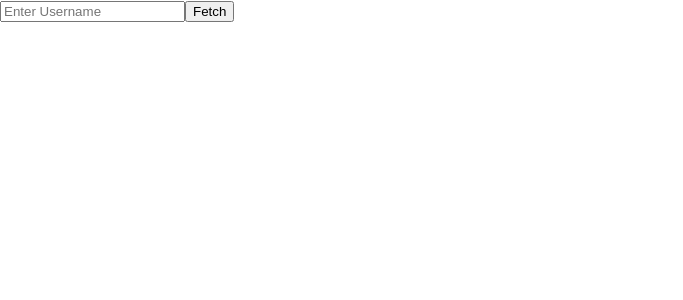
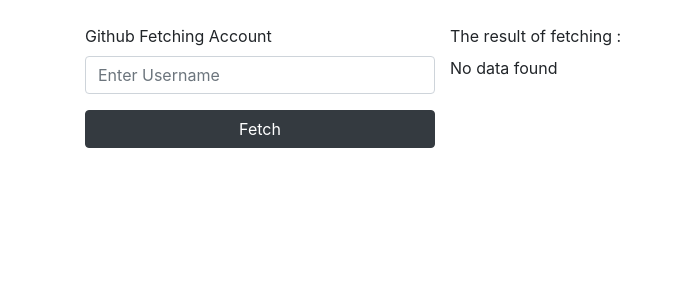
Before and after one commit to hidesignsdev/happy-team, a React (Create React App) app: page / in a window 1280 px wide. Shown: the top 300 px of the page, without its empty margins (0-683 px from the left). Built offline with nearby package versions, Linux system fonts and the light colour scheme.

Commit message:
display user Info

```diff
--- a/package.json
+++ b/package.json
@@ -6,6 +6,7 @@
     "@testing-library/jest-dom": "^4.2.4",
     "@testing-library/react": "^9.3.2",
     "@testing-library/user-event": "^7.1.2",
+    "lodash": "^4.17.15",
     "react": "^16.13.1",
     "react-dom": "^16.13.1",
     "react-redux": "^7.2.0",
--- a/public/index.html
+++ b/public/index.html
@@ -24,6 +24,9 @@
       work correctly both with client-side routing and a non-root public URL.
       Learn how to configure a non-root public URL by running `npm run build`.
     -->
+    <link rel="stylesheet" href="https://maxcdn.bootstrapcdn.com/bootstrap/4.0.0/css/bootstrap.min.css" integrity="sha384-Gn5384xqQ1aoWXA+058RXPxPg6fy4IWvTNh0E263XmFcJlSAwiGgFAW/dAiS6JXm" crossorigin="anonymous">
+
+    <script src="https://kit.fontawesome.com/a92919ebd1.js" crossorigin="anonymous"></script>
     <title>React App</title>
   </head>
   <body>
--- a/src/components/GithubFetchInfo.js
+++ b/src/components/GithubFetchInfo.js
@@ -1,32 +1,67 @@
 import React, { Component } from 'react';
 import { fetchGithubAcc } from '../actions';
-import {connect} from 'react-redux'
+import { connect } from 'react-redux'
+import { isEmpty } from 'lodash'
 
 class GithubFetchInfo extends Component {
     constructor(props) {
         super(props);
-        this.state={
-            username:""
+        this.state = {
+            username: ""
         }
     }
-    isChange=(event)=>{
+    isChange = (event) => {
         this.setState({
-            username:event.target.value
+            username: event.target.value
         })
     }
-    handleFetch=()=>{
+    handleFetch = () => {
         this.props.fetchingGithubInfo(this.state.username)
     }
 
 
     render() {
-        let githubAccount=this.props.data
-        console.log('account detail:',githubAccount);
-        console.log(this.props.loading)
+        let githubAccount = this.props.data
+        console.log('account detail:', githubAccount);
+
         return (
-            <div>
-                   <input type="text" placeholder="Enter Username" onChange={(event)=>{this.isChange(event)}}/>
-                    <button onClick={this.handleFetch}>Fetch</button>
+            <div className="container">
+                <div className="row">
+                    <div className="col-4">
+                        <div className="form-group mt-4">
+                            <label for="exampleInputEmail1">Github Fetching Account </label>
+                            <input type="text" className="form-control" placeholder="Enter Username" onChange={(event) => { this.isChange(event) }} />
+                        </div>
+                        <button className="btn btn-block btn-dark" onClick={this.handleFetch}>Fetch</button>
+                    </div>
+                    {!isEmpty(githubAccount) ?
+
+                        <div className="col-8">
+                            <div className="card-deck mt-4">
+                                <img className="card-img-top" src={githubAccount.avatar_url} alt="avartar" />
+                                <div className="card-body">
+                                    <h4 className="card-title">{githubAccount.name}</h4>
+                                    <h6 className="card-tile">{githubAccount.login}</h6>
+                                    <p className="card-text">{githubAccount.bio}</p>
+                                    <span className="row ml-1">
+                                    <i class="fas fa-users"></i>  <p className="card-text">{githubAccount.company}</p>
+                                    </span>
+
+                                    <button type="button" className="btn btn-secondary btn-block"onClick={this.clearData}>Back</button>
+
+                                </div>
+                            </div>
+
+
+                        </div>
+                        : <div className="mt-4">
+                            <label >The result of fetching :</label>
+                            <p>No data found </p>
+                        </div>}
+
+
+                </div>
+
             </div>
         );
     }
--- a/src/reducers/fetchGithubReducer.js
+++ b/src/reducers/fetchGithubReducer.js
@@ -8,6 +8,7 @@ export default function (state=initialState,action){
         case FETCH_GITHUB_INFO:
              return{
                  ...state,
+                 loading:false,
                  data:action.payload
              };
         default:
```
Also changed, not shown: src/actions/constants.js (line endings or trailing spaces).
